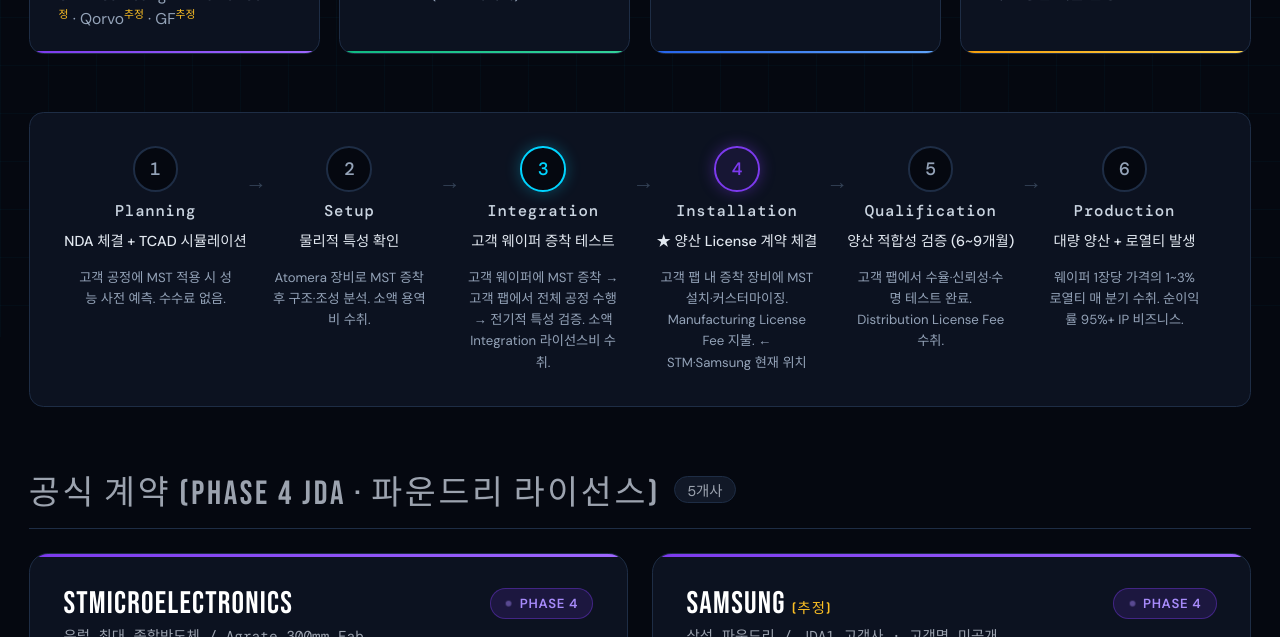
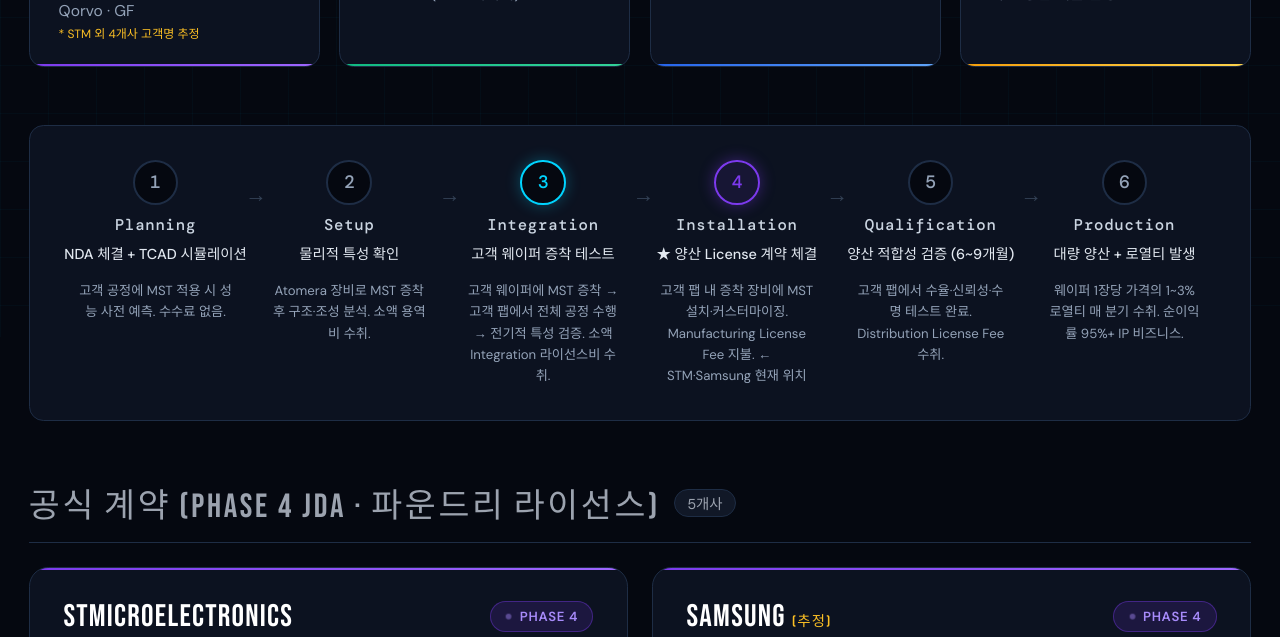
Before and after one commit to vsai260403-droid/ATOM, a plain HTML site: page atomera_pipeline.html in a window 1280 px wide. Shown: the part 463-1100 px from the top of the page. Drawn offline with nearby package versions, Linux system fonts and the light colour scheme; no server answers.

Commit message:
요약 카드 추정 표기 가독성 개선

```diff
--- a/atomera_pipeline.html
+++ b/atomera_pipeline.html
@@ -908,7 +908,8 @@
     <div class="stat-card">
       <div class="stat-label">공식 계약 체결</div>
       <div class="stat-value color-purple">5</div>
-      <div class="stat-sub">STM · Samsung<sup style="color:#fbbf24;font-size:9px">추정</sup> · Tower Semi<sup style="color:#fbbf24;font-size:9px">추정</sup> · Qorvo<sup style="color:#fbbf24;font-size:9px">추정</sup> · GF<sup style="color:#fbbf24;font-size:9px">추정</sup></div>
+      <div class="stat-sub">STM · Samsung · Tower Semi · Qorvo · GF</div>
+      <div style="font-size:10px;color:#fbbf24;margin-top:3px">* STM 외 4개사 고객명 추정</div>
     </div>
     <div class="stat-card">
       <div class="stat-label">상업 매출 발생</div>
```
